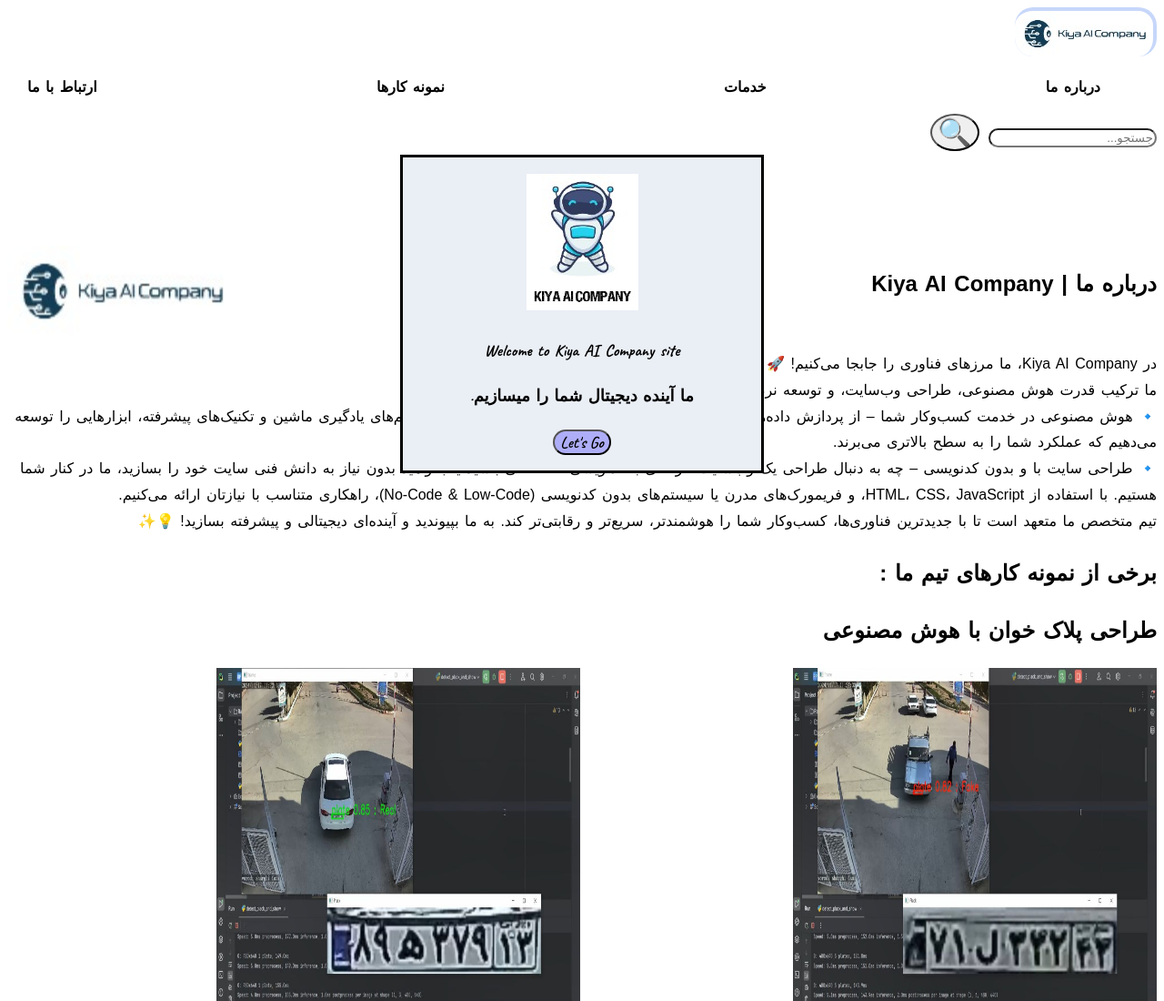
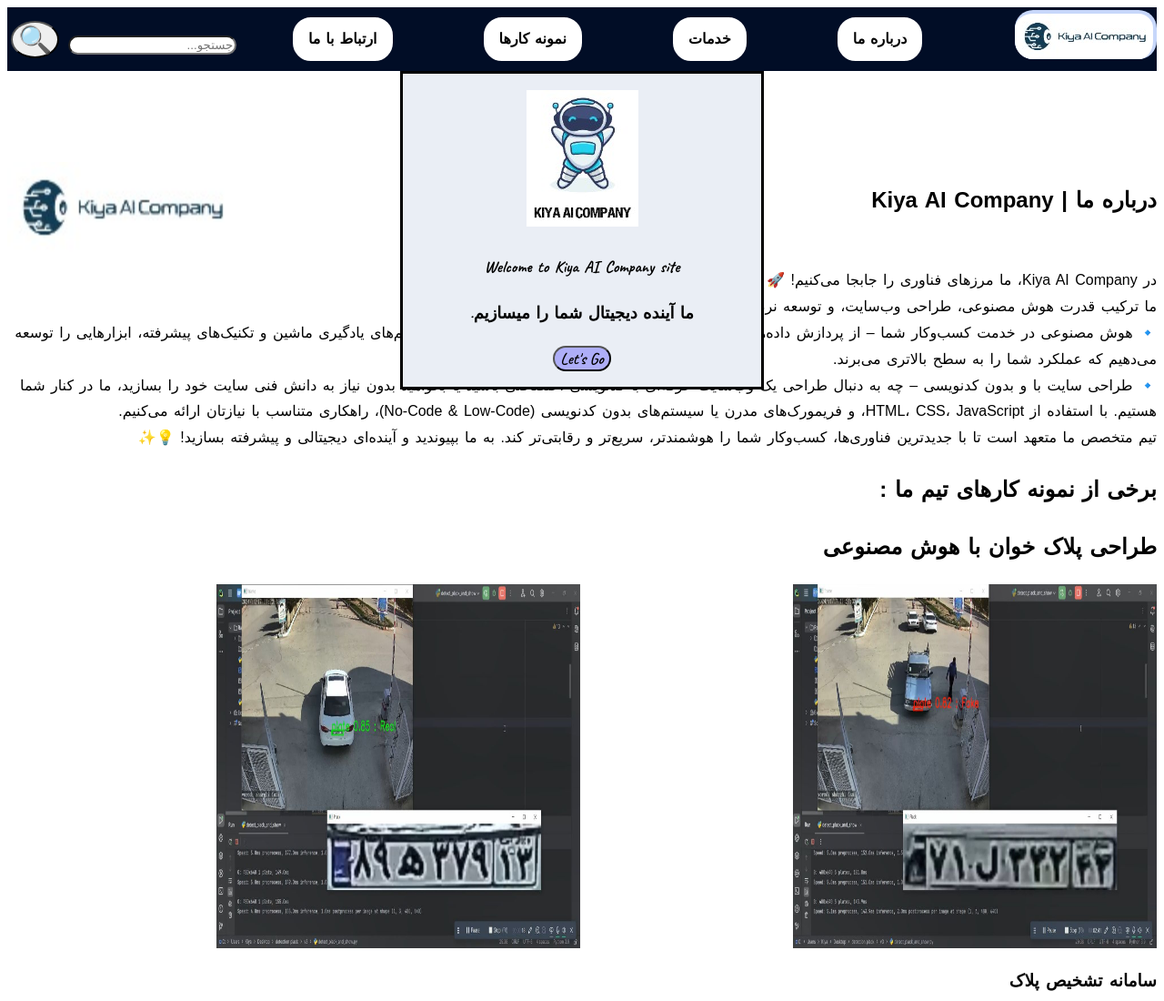
Before and after one commit to Maryamzabihi78/Kia-Ai-Company, a plain HTML site: page index.html in a window 1280 px wide. Shown: the top 1100 px of the page at 91% size. Drawn offline with Linux system fonts and the light colour scheme.

Commit message:
Update stylessite.css

```diff
--- a/stylessite.css
+++ b/stylessite.css
@@ -1,6 +1,4 @@
-<<<<<<< HEAD
-
-nav{
+.nav{
 display: flex;
 justify-content: space-between;
 align-items: center;
```
